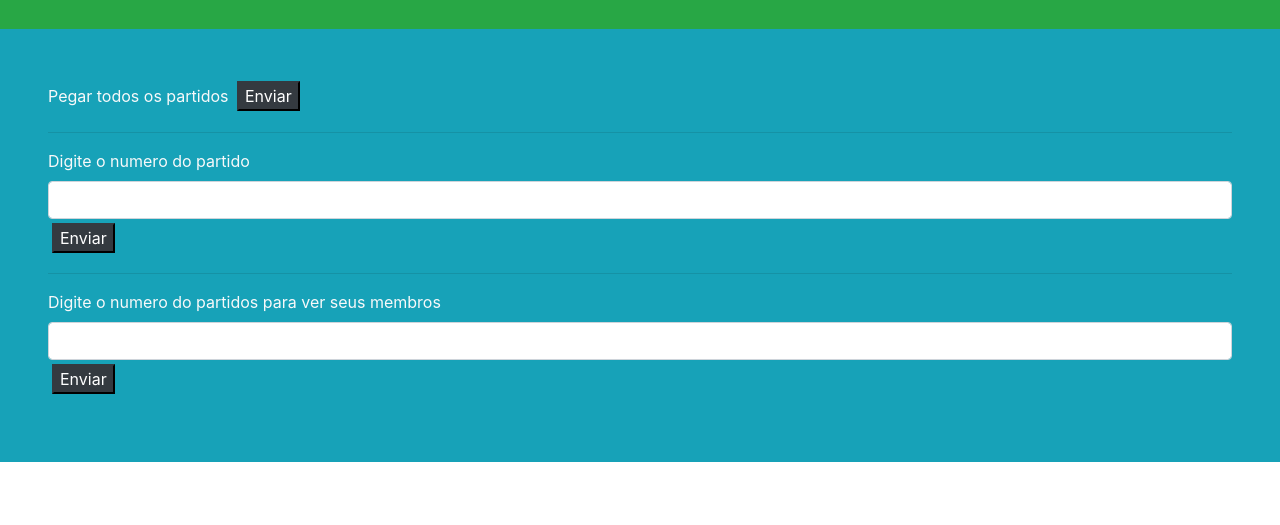
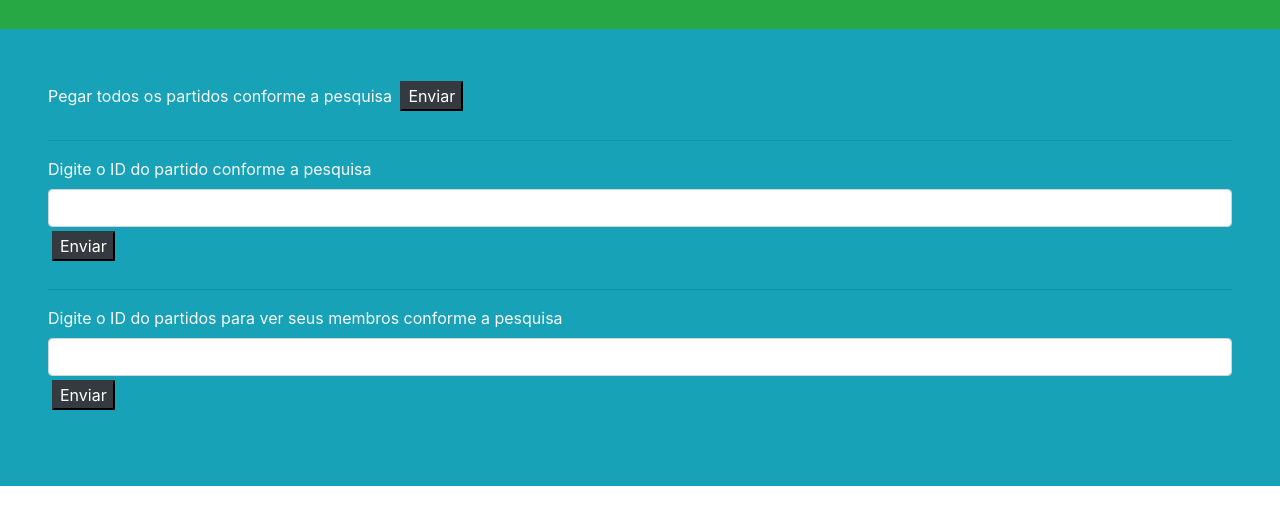
Before and after one commit to PaivaH/Consumo-de-dados-api-html, a plain HTML site: page index.html in a window 1280 px wide. Shown: the part 73-598 px from the top of the page. Drawn offline with nearby package versions, Linux system fonts and the light colour scheme.

Commit message:
Update index.html

```diff
--- a/index.html
+++ b/index.html
@@ -15,19 +15,19 @@
         <h2 class="p-1">Desafio 2 - Consumo de APIS</h1>
     </div>
     <div class="form-group p-5 bg-info">
-        <label class="text-light">Pegar todos os partidos</label>
+        <label class="text-light">Pegar todos os partidos conforme a pesquisa</label>
         <button type="button" class="btn-dark m-1" onclick="pegarPartidos()">Enviar</button>
-        <p id="ListaPartidos" class="text-light"></p>
+        <p id="ListaPartidos" class="text-light p-1"></p>
         <hr>
-        <label for="partido" class="text-light">Digite o numero do partido</label>
+        <label for="partido" class="text-light">Digite o ID do partido conforme a pesquisa</label>
         <input type="text" class="form-control" id="numeroPartido">
         <button type="button" class="btn-dark m-1" onclick="pesquisarPartido()">Enviar</button>
-        <p id="ListarDeputados"></p>
+        <p id="ListarDeputados" class="text-light p-1"></p>
         <hr>
-        <label for="deputado" class="text-light">Digite o numero do partidos para ver seus membros</label>
+        <label for="deputado" class="text-light">Digite o ID do partidos para ver seus membros conforme a pesquisa</label>
         <input type="text" class="form-control" id="numeroP">
         <button type="button" class="btn-dark m-1" onclick="pesquisarMembros()">Enviar</button>
-        <p id="membros"></p>
+        <p id="membros" class="text-light p-1"></p>
     </div>
     <script>
         function pegarPartidos(){
@@ -83,7 +83,7 @@
                     let info = partido.dados;
                     info.forEach(element => {
                         var para = document.createElement("p");
-                        var node = document.createTextNode(`ID: ${element.id} | ID Legislatura: ${element.idLegislatura} | Sigla: ${element.nome} | UF ${element.siglaUf}`);
+                        var node = document.createTextNode(`ID: ${element.id} | ID Legislatura: ${element.idLegislatura} | Nome: ${element.nome} | UF ${element.siglaUf}`);
                         para.appendChild(node);
                         var elem = document.getElementById("membros");
                         elem.appendChild(para);
```
